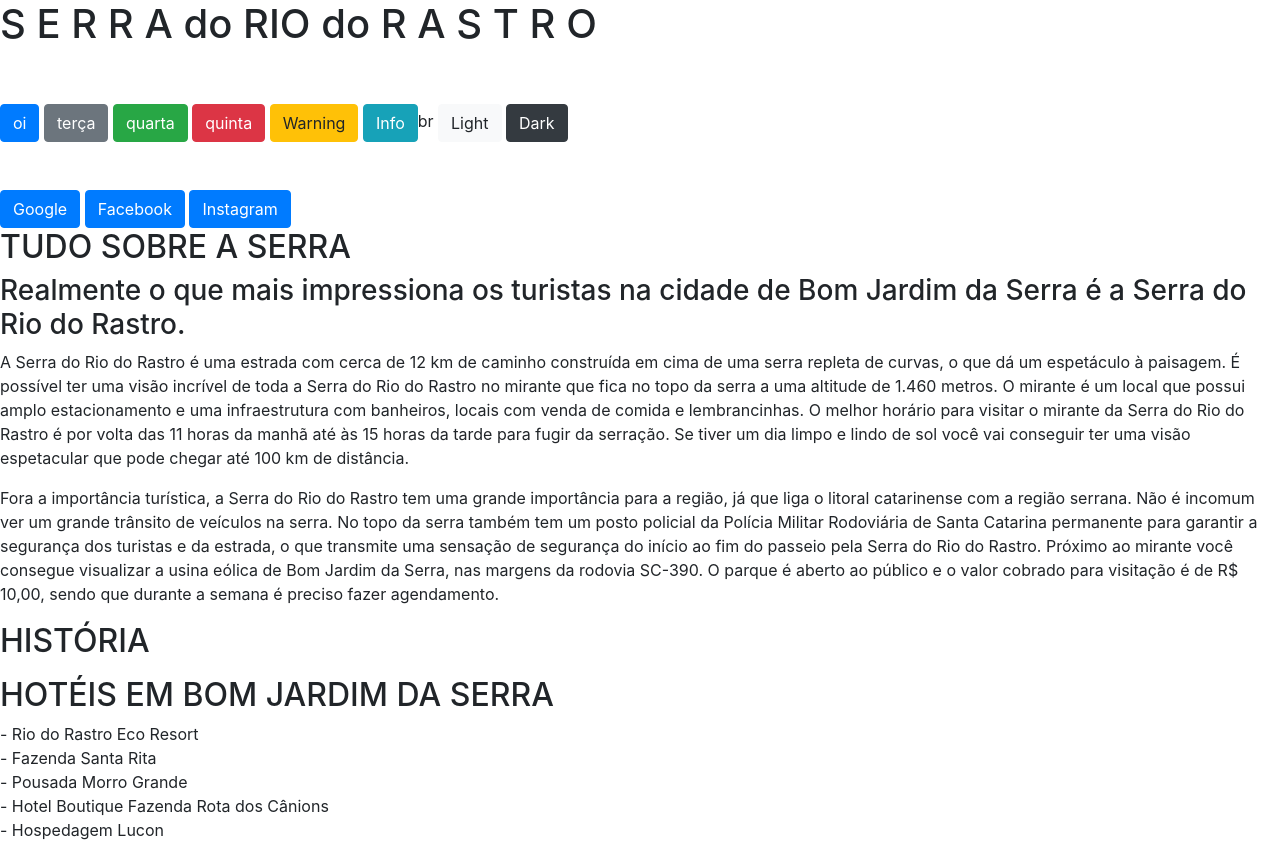
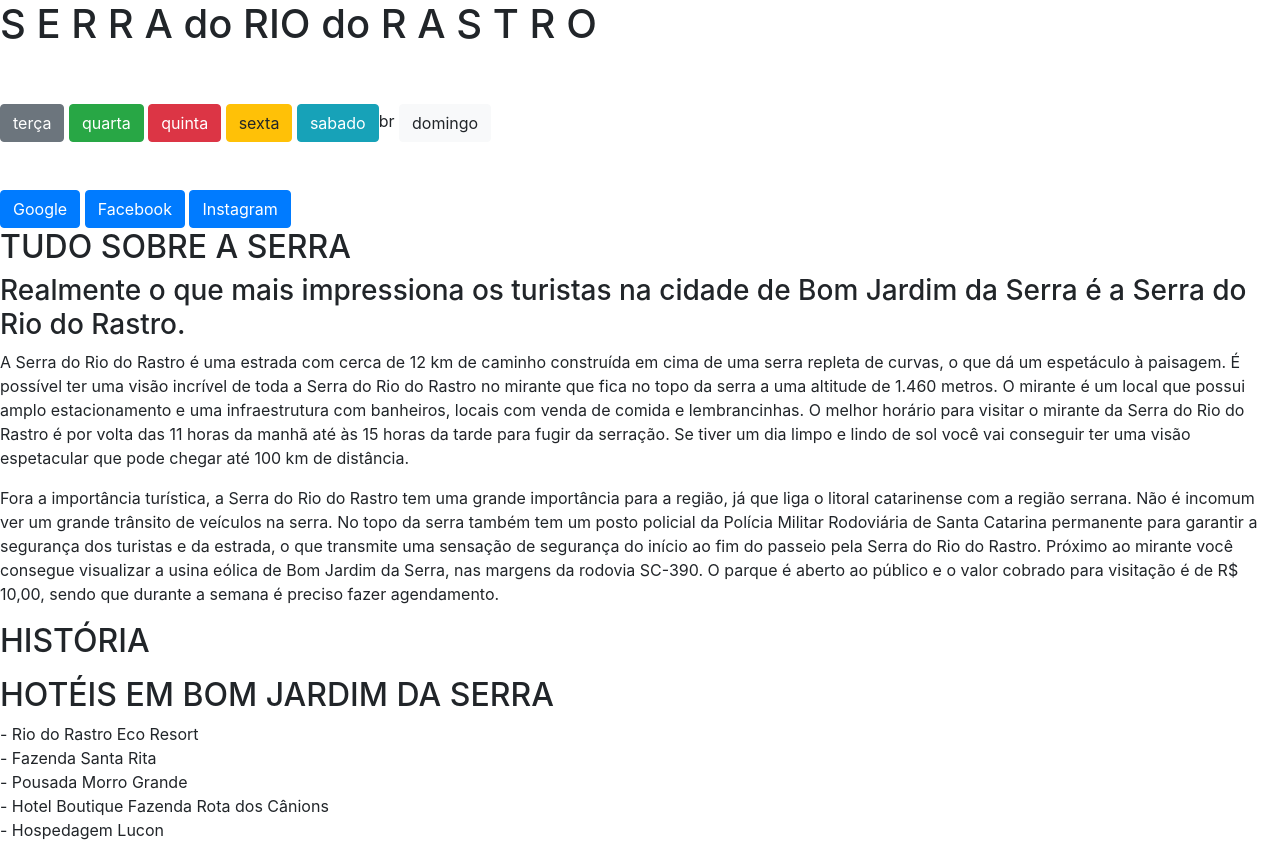
Before and after one commit to Kkristhian/Kkristhian.github.io, a plain HTML site: page index.html in a window 1280 px wide. Shown: the top 845 px of the page. Drawn offline with nearby package versions, Linux system fonts and the light colour scheme.

Commit message:
Update index.html

```diff
--- a/index.html
+++ b/index.html
@@ -14,14 +14,14 @@
   <body>
         <br>
         <br>
-        <button type="button" class="btn btn-primary">oi</button>
+
         <button type="button" class="btn btn-secondary">terça</button>
         <button type="button" class="btn btn-success">quarta</button>
         <button type="button" class="btn btn-danger">quinta</button>
-        <button type="button" class="btn btn-warning">Warning</button>
-        <button type="button" class="btn btn-info">Info</button>br
-        <button type="button" class="btn btn-light">Light</button>
-        <button type="button" class="btn btn-dark">Dark</button>
+        <button type="button" class="btn btn-warning">sexta</button>
+        <button type="button" class="btn btn-info">sabado</button>br
+        <button type="button" class="btn btn-light">domingo</button>
+
         <br>
         <br>
         <br>
```
